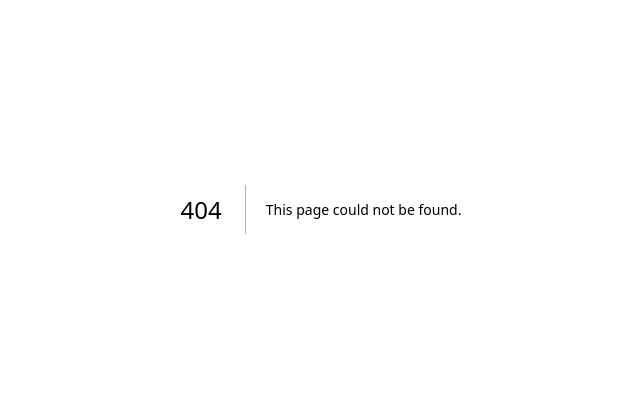
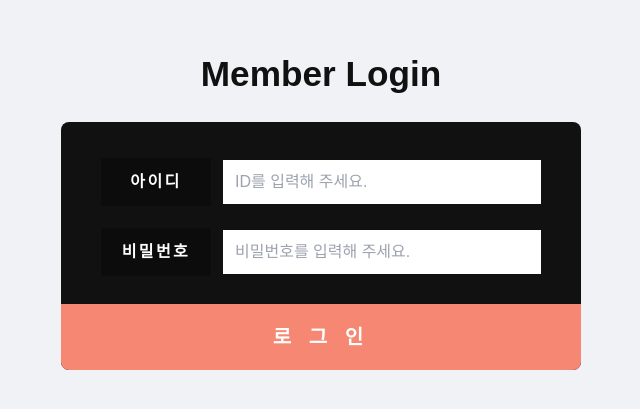
Before and after one commit to lattesmoody/shhoban_piano, a Next.js app: page /member_login in a window 1280 px wide. Before the commit this address had no page. Shown: the part 191-600 px from the top of the page, without its empty margins (319-959 px from the left). Built offline with nearby package versions, Linux system fonts and the light colour scheme.

Commit message:
[ADD] "멤버 로그인" 페이지 - /member_login UI 추가(검정 배경 카드, 좌측 라벨, 코랄색 로그인 버튼) 기본 onSubmit 핸들러(알림) 연결

```diff
--- /dev/null
+++ b/app/member_login/page.module.css
@@ -0,0 +1,9 @@
+.container { min-height: 100vh; display: flex; align-items: center; justify-content: center; font-family: 'Pretendard', sans-serif; }
+.card { width: 520px; background: #111; padding: 36px 40px 0; border-radius: 8px; }
+.title { text-align: center; font-size: 2.2rem; font-weight: 800; margin-bottom: 22px; color: #111; }
+.titleWrapper { width: 520px; margin: 40px auto 12px; }
+.row { display: flex; align-items: center; margin-bottom: 22px; }
+.label { width: 110px; background: #0c0c0c; color: #fff; padding: 10px 12px; font-weight: 800; letter-spacing: 0.15em; text-align: center; border: 2px solid #0c0c0c; }
+.input { flex: 1; height: 44px; border: none; outline: none; padding: 0 12px; margin-left: 12px; font-size: 1rem; }
+.footer { background: #f58773; padding: 18px 0; margin: 28px -40px 0; text-align: center; border-bottom-left-radius: 8px; border-bottom-right-radius: 8px; }
+.loginBtn { background: transparent; border: none; color: #fff; font-weight: 800; font-size: 1.25rem; letter-spacing: 0.3em; cursor: pointer; }
--- /dev/null
+++ b/app/member_login/page.tsx
@@ -0,0 +1,35 @@
+'use client';
+
+import { useState } from 'react';
+import styles from './page.module.css';
+
+export default function MemberLoginPage() {
+  const [id, setId] = useState('');
+  const [pw, setPw] = useState('');
+
+  const handleSubmit = (e: React.FormEvent) => {
+    e.preventDefault();
+    alert(`로그인 시도: ${id}`);
+  };
+
+  return (
+    <div className={styles.container}>
+      <div>
+        <h1 className={styles.title}>Member Login</h1>
+        <form onSubmit={handleSubmit} className={styles.card}>
+          <div className={styles.row}>
+            <div className={styles.label}>아이디</div>
+            <input className={styles.input} placeholder="ID를 입력해 주세요." value={id} onChange={(e) => setId(e.target.value)} />
+          </div>
+          <div className={styles.row}>
+            <div className={styles.label}>비밀번호</div>
+            <input className={styles.input} type="password" placeholder="비밀번호를 입력해 주세요." value={pw} onChange={(e) => setPw(e.target.value)} />
+          </div>
+          <div className={styles.footer}>
+            <button className={styles.loginBtn} type="submit">로 그 인</button>
+          </div>
+        </form>
+      </div>
+    </div>
+  );
+}
```
Also changed, not shown: app/lib/data_20250910_1400.ts (deleted, +0 -22 lines).
